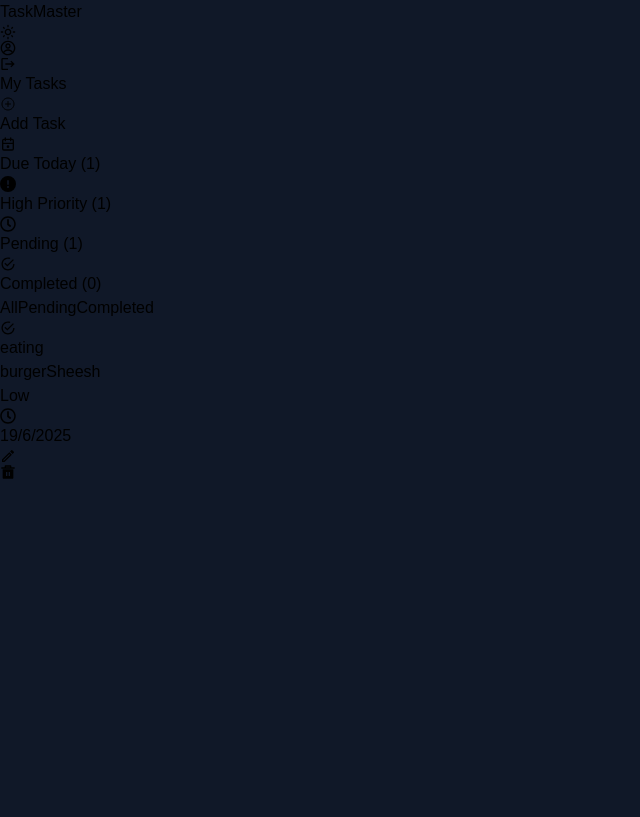
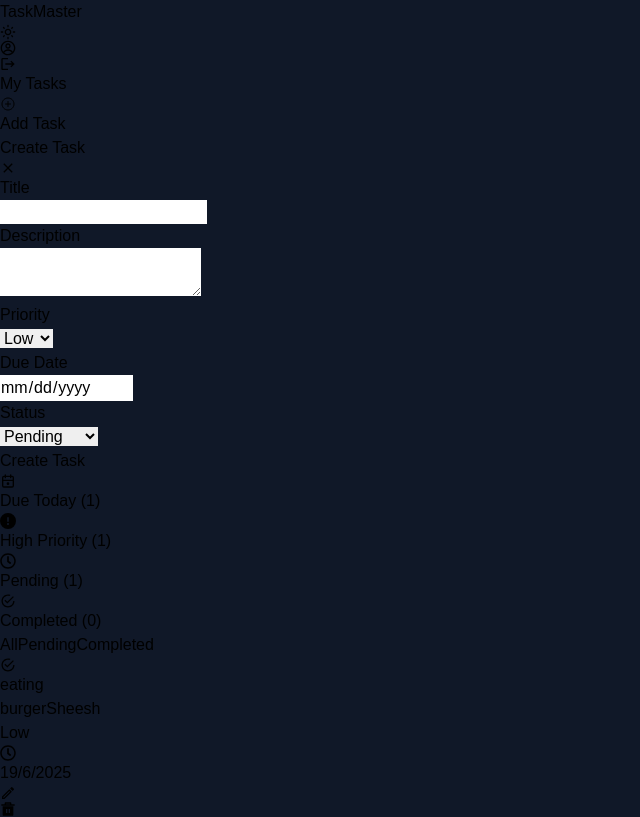
Before and after one commit to Sanjuan1290/TodoListApp, a React (Vite) app: page / in a window 1280 px wide. Both pictures are taken after a click on the button "Add Task". Shown: the whole page, without its empty margins (0-640 px from the left). Built offline with nearby package versions, Linux system fonts and the light colour scheme.

Commit message:
add: CreateTask component

```diff
--- a/src/components/AddTask.tsx
+++ b/src/components/AddTask.tsx
@@ -1,15 +1,25 @@
+import { useState } from "react";
 import { IoAddCircleOutline } from "react-icons/io5";
-
+import CreateTask from "./CreateTask";
 
 export default function AddTask(){
 
+    const [toggle, setToggle] = useState(false)
+
+
+
     return(
-        <div className="flex justify-between items-center text-white">
+        <div className="relative flex justify-between items-center text-white">
             <h1 className="text-2xl font-bold">My Tasks</h1>
-            <button className="flex items-center font-bol text-[13px] gap-2 py-1.5 px-2.5 rounded-[5px] bg-[rgb(78,59,245)] transition-colors duration-300 ease-in-out hover:bg-[rgb(196,189,255)] hover:text-gray-900">
+            <button onClick={()=>{setToggle(true)}} className="flex items-center font-bold text-[13px] gap-2 py-1.5 px-2.5 rounded-[5px] bg-[rgb(78,59,245)] transition-colors duration-300 ease-in-out hover:bg-[rgb(196,189,255)] hover:text-gray-900">
                 <IoAddCircleOutline className="w-5 h-5"/>
                 Add Task
             </button>
+
+            {
+                toggle && <CreateTask setToggle={setToggle}/>
+            }
+
         </div>
     )
 }
--- /dev/null
+++ b/src/components/CreateTask.tsx
@@ -0,0 +1,63 @@
+import { IoMdClose } from "react-icons/io";
+
+type Props = {
+    setToggle: React.Dispatch<React.SetStateAction<boolean>>
+}
+
+export default function CreateTask({ setToggle } : Props){
+
+    function createTask(e: React.FormEvent<HTMLFormElement>){
+
+    }
+
+    return(
+        <form onSubmit={createTask} className="flex flex-col gap-2 absolute top-[10px] z-10 left-1/2 -translate-x-1/2 bg-[rgb(30,40,56)] p-4 rounded-md">
+
+            <div className="flex justify-between items-center">
+                <h3 className="font-bold">Create Task</h3>
+                <IoMdClose onClick={()=>{setToggle(false)}} className="h-5 w-5 cursor-pointer transition-colors duration-200 ease-in-out hover:text-gray-400"/>
+            </div>
+
+            <div className="flex flex-col gap-4">
+                <label>
+                    <p className="text-[11px] tracking-wider font-bold">Title</p>
+                    <input type="text" className="text-[12px] px-2 py-1 tracking-wide border border-gray-400 rounded-[3px] bg-transparent w-[400px]" />
+                </label>
+
+                <label>
+                    <p className="text-[11px] tracking-wider font-bold">Description</p>
+                    <textarea className="text-[12px] px-2 py-1 tracking-wide border border-gray-400 rounded-[3px] bg-transparent w-[400px]" />
+                </label>
+
+                <label>
+                    <p className="text-[11px] tracking-wider font-bold">Priority</p>
+                    <select name="" id="" className="cursor-pointer text-[12px] px-2 py-1 tracking-wide border border-gray-400 rounded-[3px] bg-transparent w-[400px]">
+                        <option value="Low" className="text-black">Low</option>
+                        <option value="High" className="text-black">High</option>
+                    </select>
+                </label>
+
+                <label>
+                    <p className="text-[11px] tracking-wider font-bold">Due Date</p>
+                    <input type="date"
+                        onKeyDown={(e) => e.preventDefault()}
+                        onPaste={(e) => e.preventDefault()}
+                        className=" text-[12px] px-2 py-1 tracking-wide border border-gray-400 rounded-[3px] bg-transparent w-[400px]"/>
+                </label>
+
+                <label>
+                    <p className="text-[11px] tracking-wider font-bold">Status</p>
+                    <select name="" id="" className="cursor-pointer text-[12px] px-2 py-1 tracking-wide border border-gray-400 rounded-[3px] bg-transparent w-[400px]">
+                        <option value="Pending" className="text-black">Pending</option>
+                        <option value="Completed" className="text-black">Completed</option>
+                    </select>
+                </label>
+
+                <div className="text-end">
+                    <button className="text-[12px] px-3 py-1.5 rounded-[3px] bg-[rgb(78,59,245)] transition-colors duration-300 ease-in-out hover:bg-[rgb(196,189,255)] hover:text-gray-900">Create Task</button>
+                </div>
+            </div>
+
+        </form>
+    )
+}
--- a/src/index.css
+++ b/src/index.css
@@ -11,3 +11,7 @@
 body{
   background-color: #101828;
 }
+
+input[type="date"]::-webkit-calendar-picker-indicator {
+  filter: invert(1); /* Inverts black to white */
+}
```
